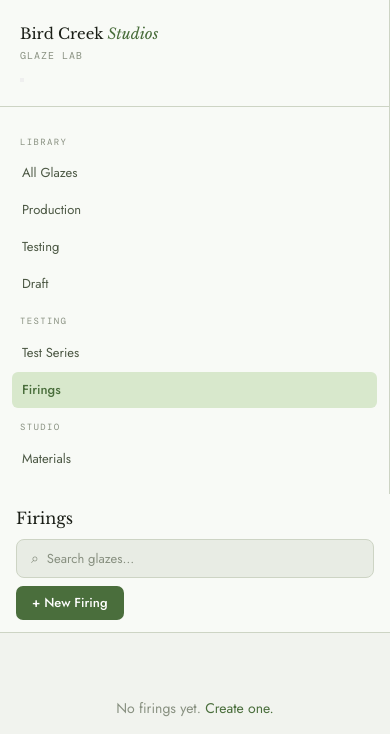
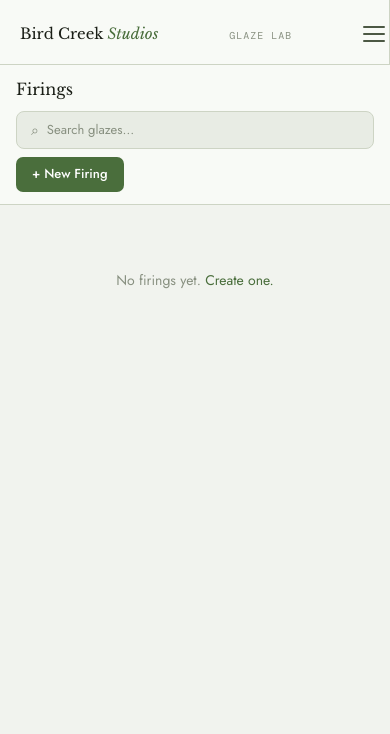
Before and after one commit to LydWil43/glazelab, a Flask app: page /fires in a window 390 px wide. Shown: the top 734 px of the page. Run offline with Flask 3, Linux system fonts and the light colour scheme; data that the repository does not hold is empty; some web fonts are replaced.

Commit message:
Mobile hamburger nav styles

```diff
--- a/static/css/style.css
+++ b/static/css/style.css
@@ -481,6 +481,9 @@ a { color: inherit; text-decoration: none; }
 .empty-state a { color: var(--clay); }
 .empty-state a:hover { text-decoration: underline; }
 
+/* ─── HAMBURGER ─── */
+.nav-hamburger { display: none; }
+
 /* ─── MOBILE ─── */
 @media (max-width: 768px) {
   .sidebar { width: 100%; height: auto; position: relative; }
@@ -493,4 +496,32 @@ a { color: inherit; text-decoration: none; }
   .topbar-title { flex: none; width: 100%; }
   .search-bar { width: 100%; }
   .content { padding: 16px; }
+
+  .sidebar-brand { display: flex; align-items: center; justify-content: space-between; padding-right: 4px; }
+  .nav-hamburger {
+    display: flex;
+    flex-direction: column;
+    justify-content: space-between;
+    width: 22px;
+    height: 16px;
+    background: none;
+    border: none;
+    cursor: pointer;
+    padding: 0;
+    flex-shrink: 0;
+  }
+  .nav-hamburger span {
+    display: block;
+    height: 2px;
+    width: 100%;
+    background: var(--text-mid);
+    border-radius: 2px;
+    transition: all 0.2s;
+  }
+  .nav-toggle-open span:nth-child(1) { transform: translateY(7px) rotate(45deg); }
+  .nav-toggle-open span:nth-child(2) { opacity: 0; }
+  .nav-toggle-open span:nth-child(3) { transform: translateY(-7px) rotate(-45deg); }
+
+  .sidebar-nav { display: none; }
+  .sidebar-nav.nav-open { display: block; }
 }
```
